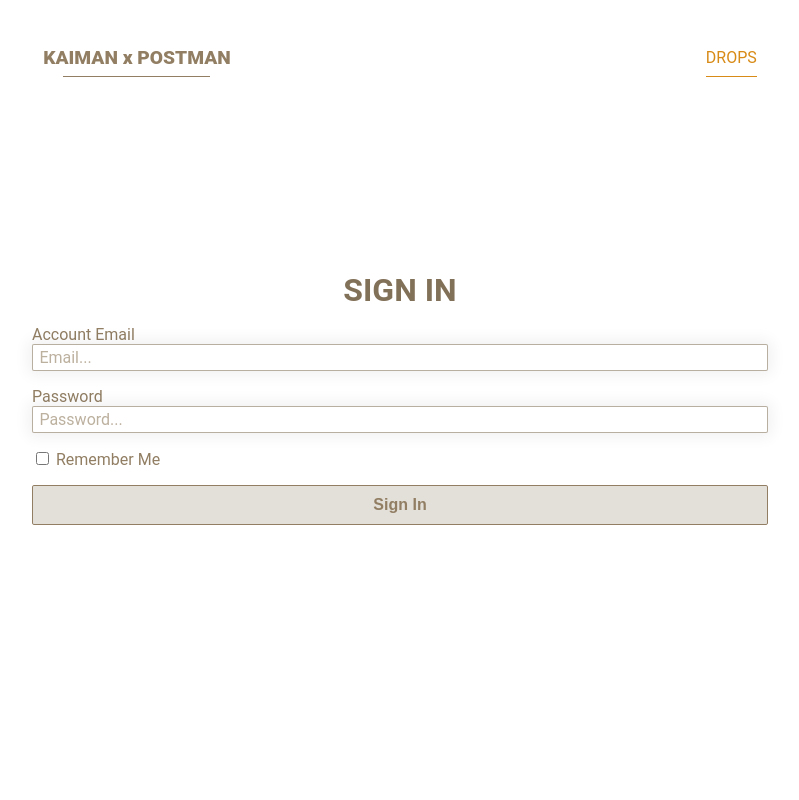
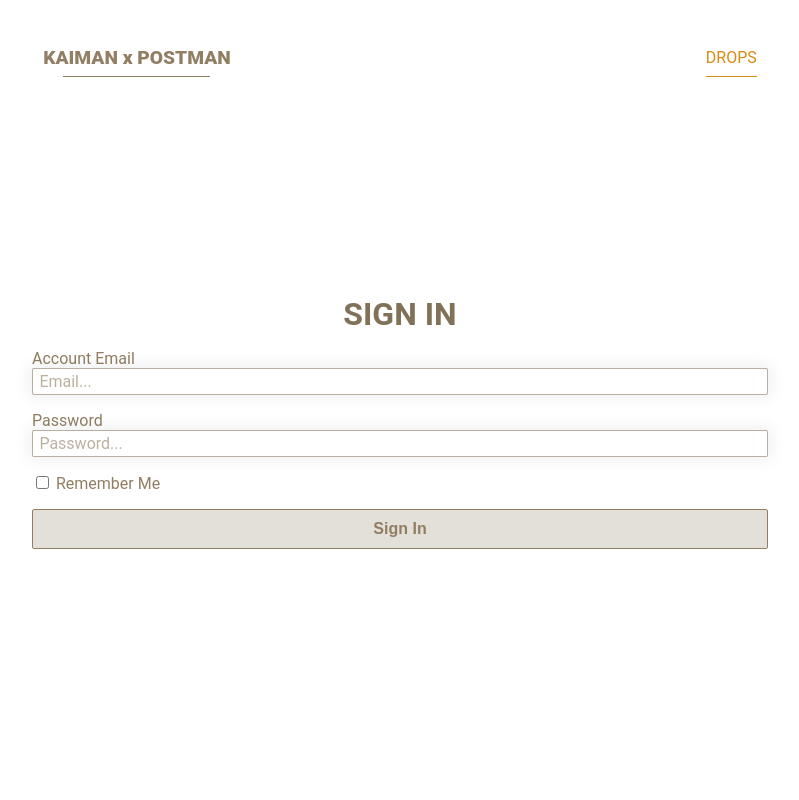
Before and after one commit to swolrus/dwndigital, a Flask app: page /admin/ in a window 1280 px wide. Shown: the whole page, without its empty margins (240-1039 px from the left). Run offline with Flask 2, Linux system fonts and the light colour scheme; parts of the project's set-up code (start-up, migrations or seed data) failed here and were passed over.

Commit message:
centering css

```diff
--- a/app/general_routes.py
+++ b/app/general_routes.py
@@ -17,7 +17,7 @@ def inject_dict_for_all_templates():
 
 @app.route('/')
 def home():
-    return render_template('base.html', title='WELCOME')
+    return render_template('base.html', home=True, title='WELCOME')
 
 @app.route('/drops')
 def drops():
--- a/app/static/css/main.css
+++ b/app/static/css/main.css
@@ -323,6 +323,7 @@ a:hover, a:focus {
 
 header {
   width: 100%;
+  margin-top: 7rem;
   text-align: center;
 }
 header h1 {
@@ -336,7 +337,7 @@ header h1 {
   justify-content: center;
   min-height: 100%;
   width: 75%;
-  padding: 4rem 0 3rem 0;
+  padding: 0 0 3rem 0;
 }
 
 main {
--- a/app/static/scss/dwndigital/_dwndigital.scss
+++ b/app/static/scss/dwndigital/_dwndigital.scss
@@ -31,6 +31,7 @@ a {
 }
 header {
     width: 100%;
+    margin-top: 7rem;
     text-align: center;
     h1 {
         margin: 0;
@@ -43,7 +44,7 @@ header {
     justify-content: center;
     min-height: 100%;
     width: 75%;
-    padding: 4rem 0 3rem 0;
+    padding: 0 0 3rem 0;
 }
 main {
     width: 100%;
--- a/app/templates/base.html
+++ b/app/templates/base.html
@@ -34,7 +34,7 @@
           </ul>
         </nav>
         {% endif %}
-        <header>
+        <header {{ 'style=margin-top:3rem' if home==true }}>
           <h1>{{ title|upper }}</h1>
         {% with messages = get_flashed_messages() %}
         {% if messages %}
```
Also changed, not shown: 1 other file.
